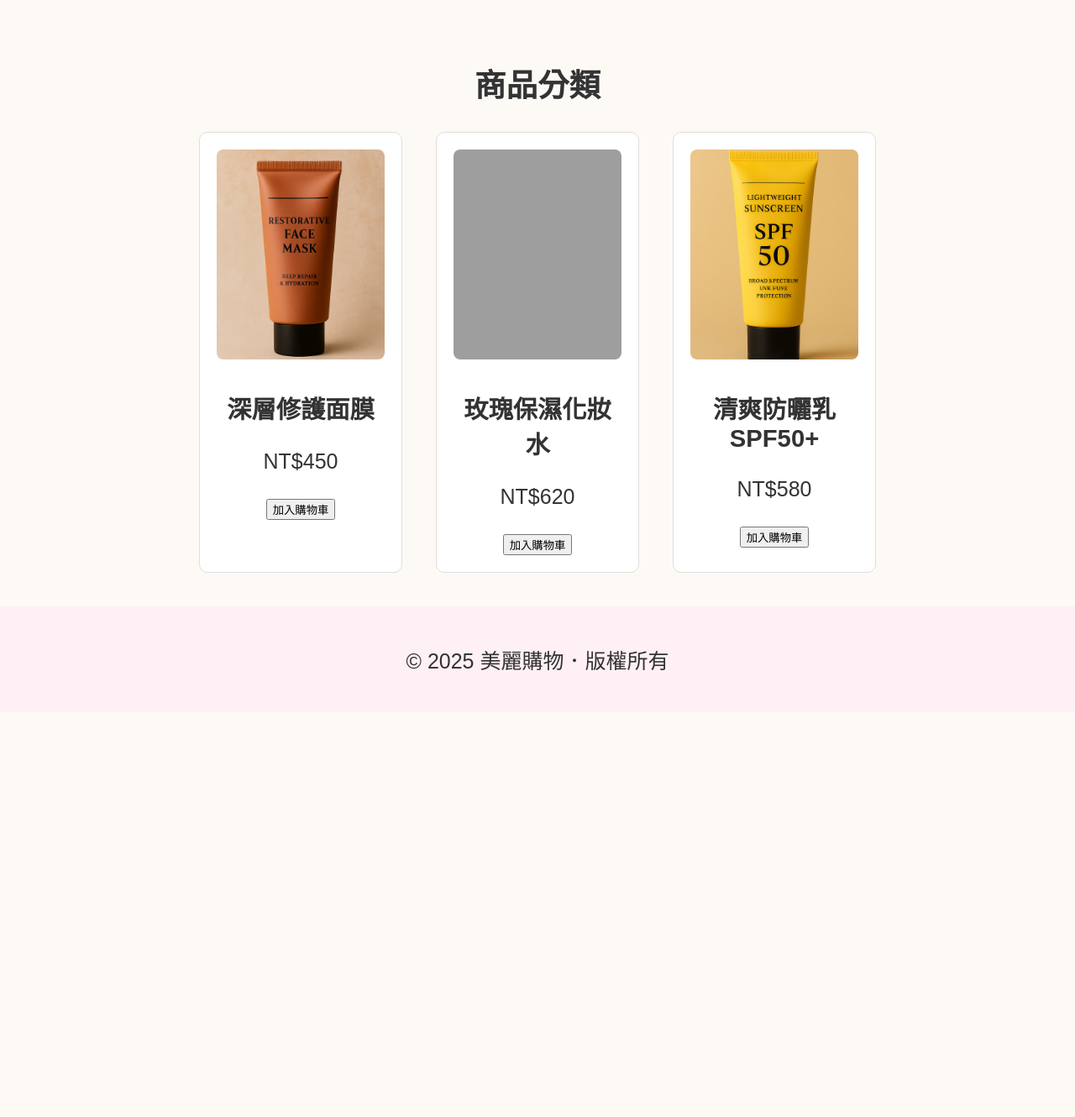
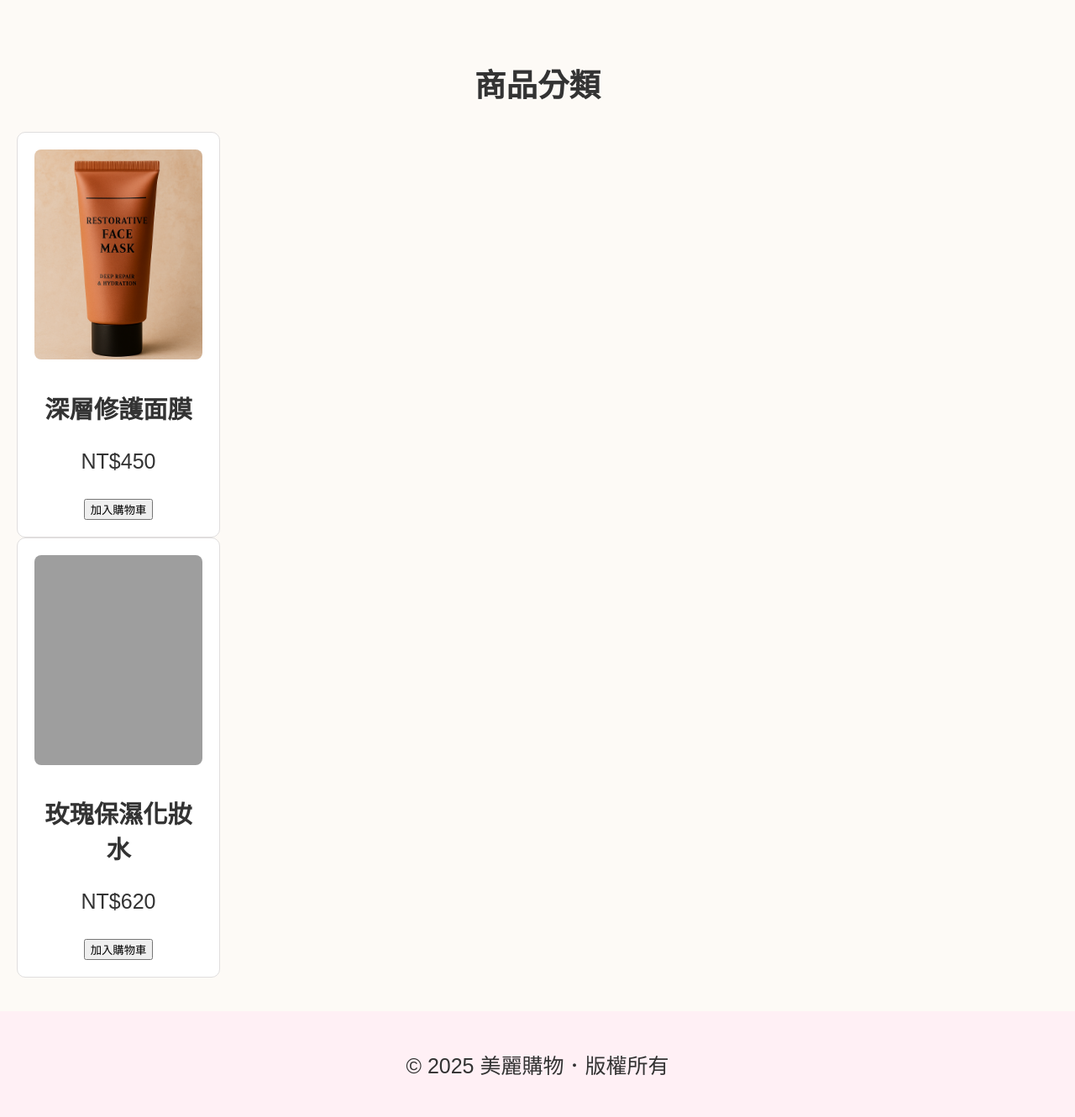
Before and after one commit to bubble7120/ShoppingCart, a Flask app: page /category in a window 1280 px wide. Shown: the part 241-1571 px from the top of the page at 84% size. Before the commit the page ends 1040 px from the top, so only its background shows below. Run offline with Flask 3, Linux system fonts and the light colour scheme; grey boxes are pictures that could not be loaded.

Commit message:
Update category.html

```diff
--- a/templates/category.html
+++ b/templates/category.html
@@ -19,8 +19,7 @@
 
   <section class="products">
     <h2>商品分類</h2>
-    <div class="product-grid">
-      <div class="product-card">
+    <div class="product-card mask-card">
     <img src="{{ url_for('static', filename='images/mask.jpg') }}" alt="面膜" />
     <h3>深層修護面膜</h3>
     <p>NT$450</p>
@@ -30,6 +29,8 @@
       <button type="submit">加入購物車</button>
     </form>
   </div>
+
+
   <div class="product-card">
     <img src="{{ url_for('static', filename='images/toner.jpg') }}" alt="化妝水" />
     <h3>玫瑰保濕化妝水</h3>
@@ -40,21 +41,11 @@
       <button type="submit">加入購物車</button>
     </form>
   </div>
-      <div class="product-card">
-        <img src="{{ url_for('static', filename='images/sunscreen.jpg') }}" alt="防曬" />
-        <h3>清爽防曬乳 SPF50+</h3>
-        <p>NT$580</p>
-        <form action="{{ url_for('add_to_cart') }}" method="POST">
-          <input type="hidden" name="name" value="清爽防曬乳 SPF50+" />
-          <input type="hidden" name="price" value="580" />
-          <button type="submit">加入購物車</button>
-        </form>
-      </div>
-    </div>
   </section>
 
   <footer>
     <p>&copy; 2025 美麗購物．版權所有</p>
   </footer>
 </body>
+
 </html>
```
Lines whose indentation alone changed are shown as unchanged.
